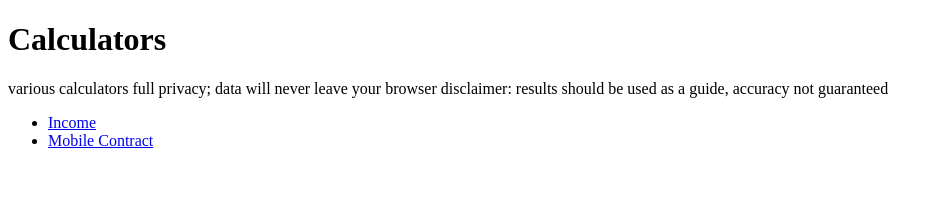
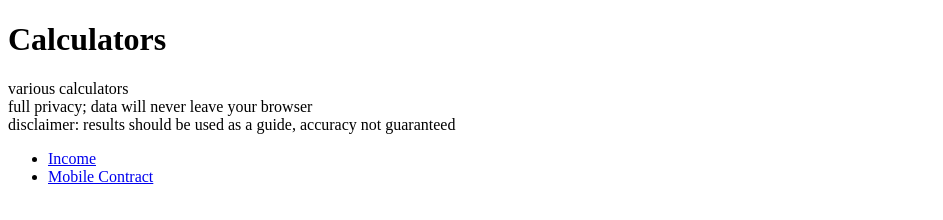
Before and after one commit to joeweller/calc, a plain HTML site: page index.html in a window 1280 px wide. Shown: the whole page, without its empty margins (0-943 px from the left). Drawn offline with Linux system fonts and the light colour scheme.

Commit message:
updated index

```diff
--- a/index.html
+++ b/index.html
@@ -7,9 +7,12 @@
         <h1>Calculators</h1>
         <span>
             various calculators
-
+        </span>
+        <br>
+        <span>
             full privacy; data will never leave your browser
         </span>
+        <br>
         <span>
             disclaimer:
             results should be used as a guide, accuracy not guaranteed
```
